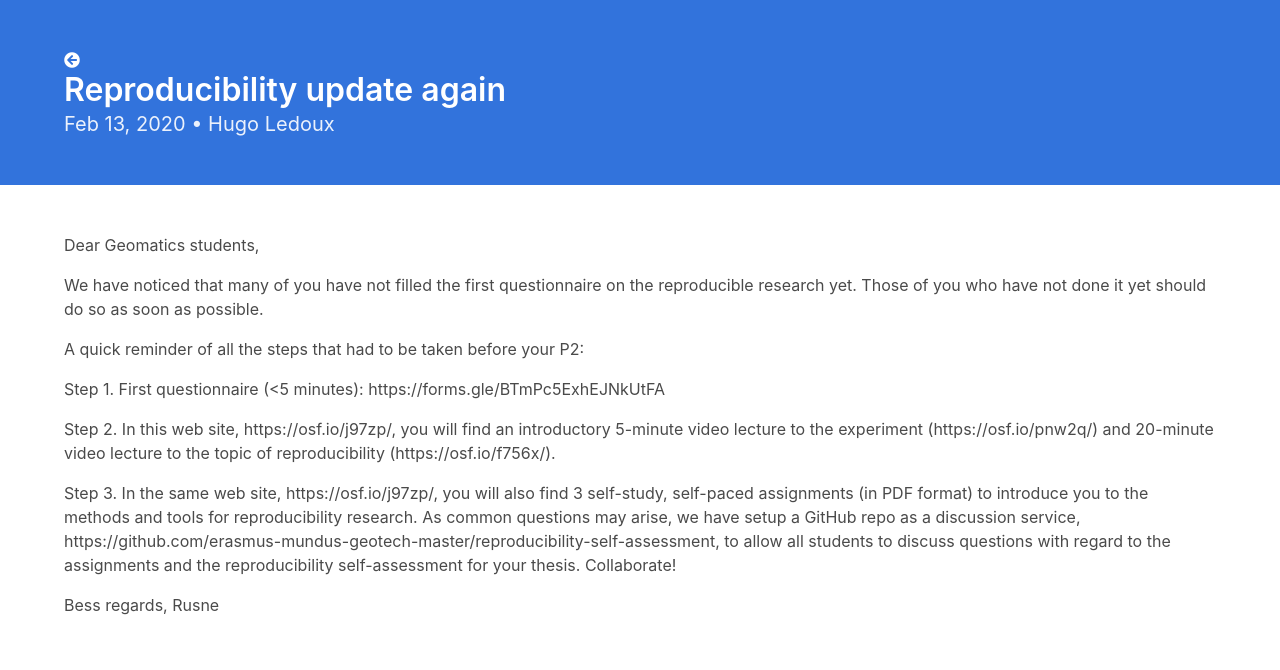
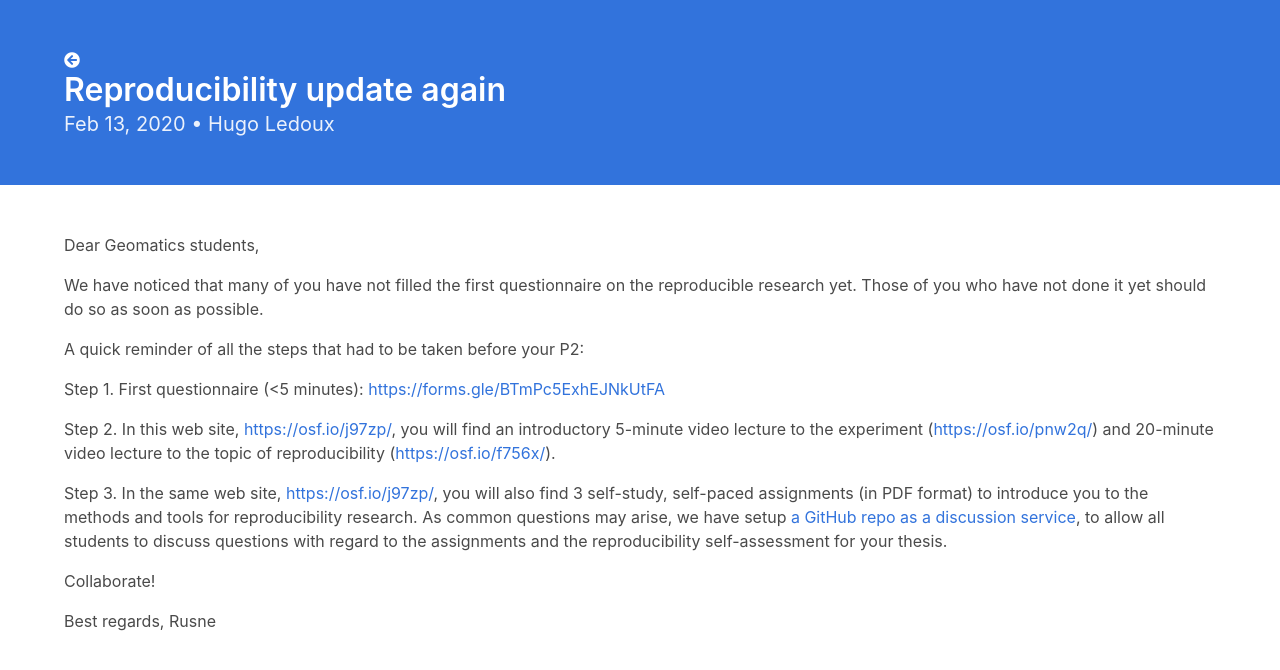
Before and after one commit to tudelft3d/geo2020, a Jekyll site: the page built from _posts/2020-02-13-reproducibility-2.md, in a window 1280 px wide. Shown: the top 670 px of the page. Built offline with Jekyll 4.4.1, drawn with Linux system fonts in a browser that asks for light colours; nearby versions of some CDN libraries.

Commit message:
Add links to rusne news

```diff
--- a/_posts/2020-02-13-reproducibility-2.md
+++ b/_posts/2020-02-13-reproducibility-2.md
@@ -11,11 +11,14 @@ We have noticed that many of you have not filled the first questionnaire on the
 
 A quick reminder of all the steps that had to be taken before your P2:
 
-Step 1. First questionnaire (<5 minutes): https://forms.gle/BTmPc5ExhEJNkUtFA
+Step 1. First questionnaire (<5 minutes): [https://forms.gle/BTmPc5ExhEJNkUtFA](https://forms.gle/BTmPc5ExhEJNkUtFA)
 
-Step 2. In this web site, https://osf.io/j97zp/, you will find an introductory 5-minute video lecture to the experiment (https://osf.io/pnw2q/) and 20-minute video lecture to the topic of reproducibility (https://osf.io/f756x/).
+Step 2. In this web site, [https://osf.io/j97zp/](https://osf.io/j97zp/), you will find an introductory 5-minute video lecture to the experiment ([https://osf.io/pnw2q/](https://osf.io/pnw2q/)) and 20-minute video lecture to the topic of reproducibility ([https://osf.io/f756x/](https://osf.io/f756x/)).
 
-Step 3. In the same web site, https://osf.io/j97zp/, you will also find 3 self-study, self-paced assignments (in PDF format) to introduce you to the methods and tools for reproducibility research. As common questions may arise, we have setup a GitHub repo as a discussion service, https://github.com/erasmus-mundus-geotech-master/reproducibility-self-assessment,  to allow all students to discuss questions with regard to the assignments and the reproducibility self-assessment for your thesis. Collaborate!
+Step 3. In the same web site, [https://osf.io/j97zp/](https://osf.io/j97zp/), you will also find 3 self-study, self-paced assignments (in PDF format) to introduce you to the methods and tools for reproducibility research.
+As common questions may arise, we have setup [a GitHub repo as a discussion service](https://github.com/erasmus-mundus-geotech-master/reproducibility-self-assessment), to allow all students to discuss questions with regard to the assignments and the reproducibility self-assessment for your thesis.
 
-Bess regards,
+Collaborate!
+
+Best regards,
 Rusne
```
